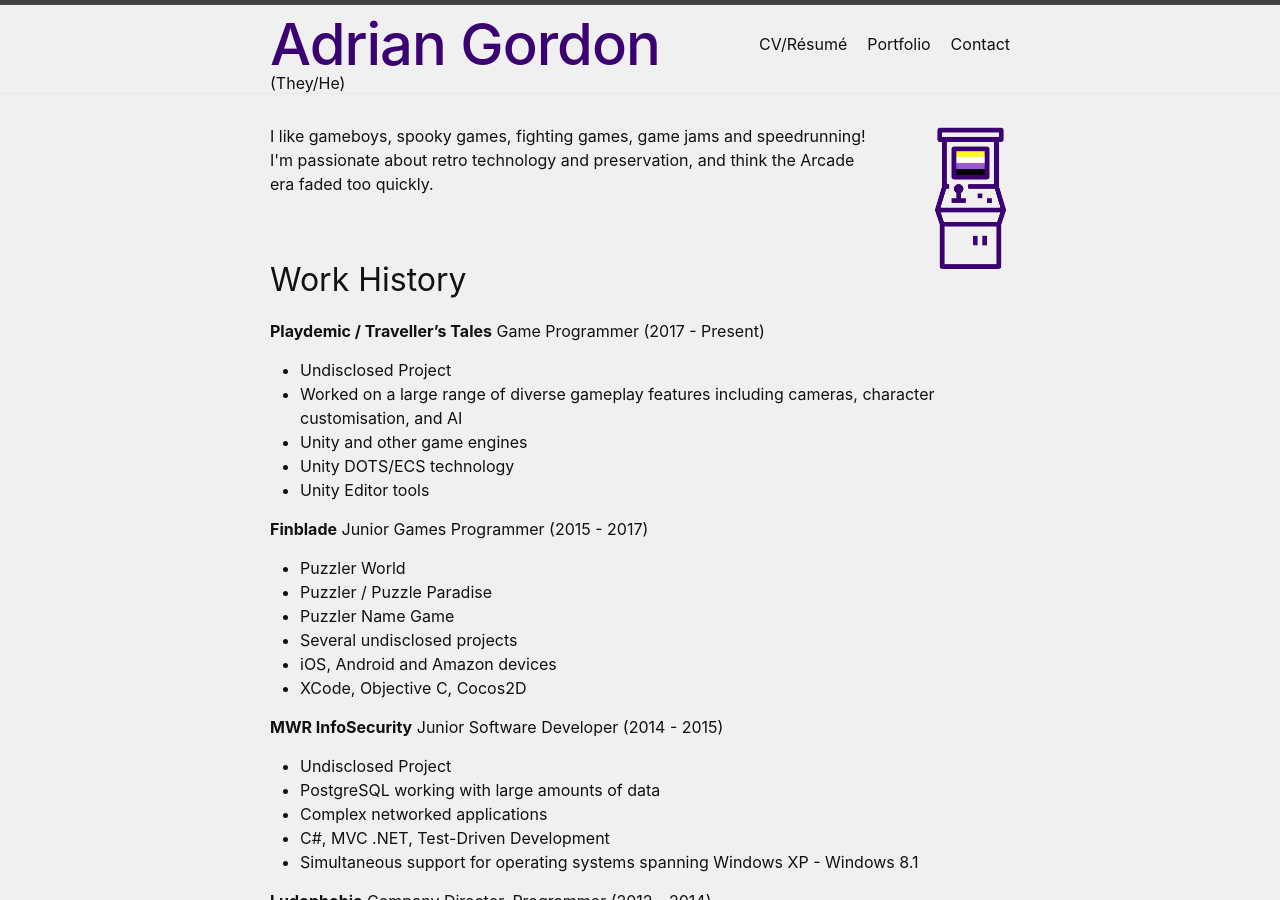
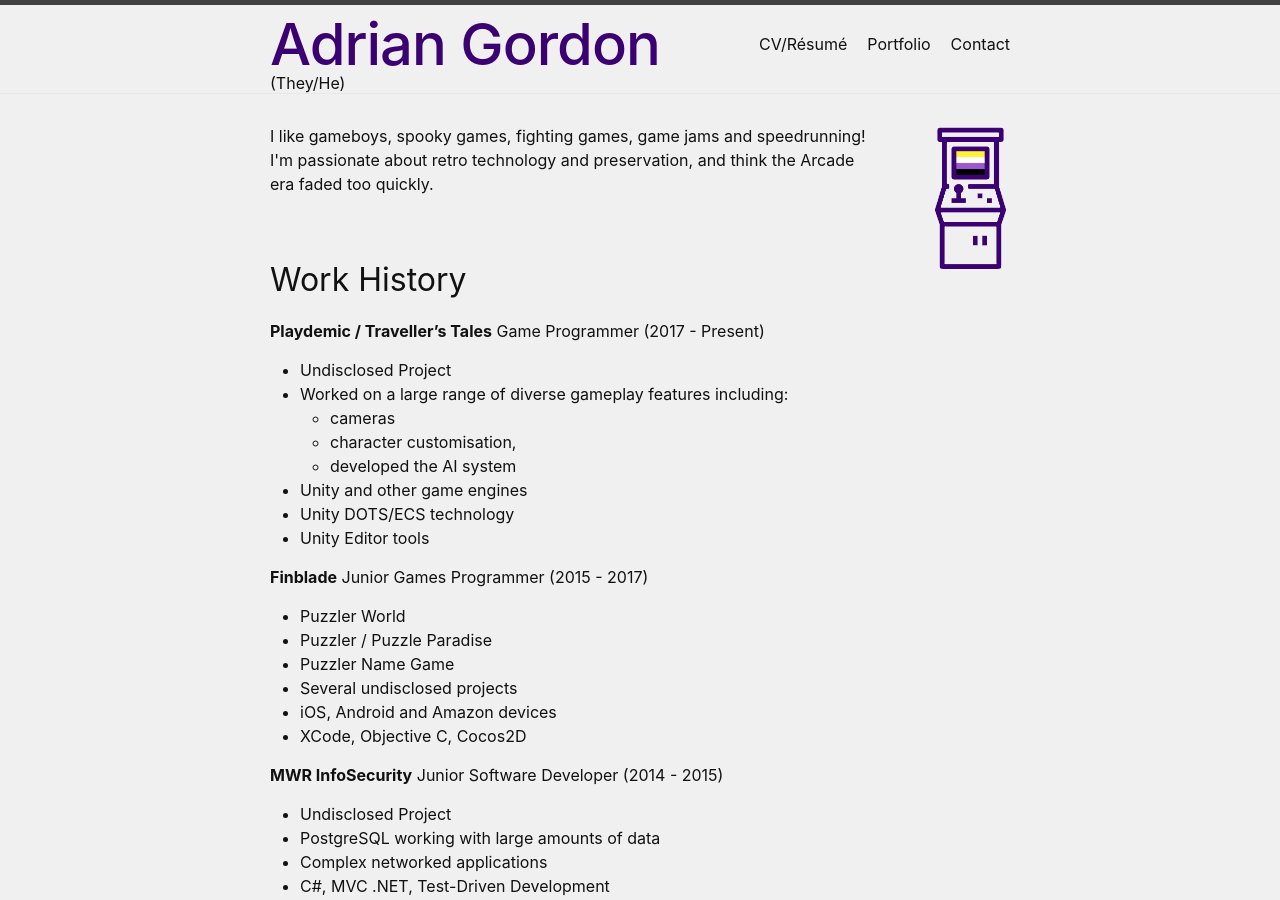
Before and after one commit to TheADrain/Portfolio, a Jekyll site: the page built from docs/index.markdown, in a window 1280 px wide and 900 px high. Built offline with Jekyll 4.4.1, drawn with Linux system fonts in a browser that asks for light colours.

Commit message:
Update index.markdown

```diff
--- a/docs/index.markdown
+++ b/docs/index.markdown
@@ -16,7 +16,10 @@ order: 1
 
 **Playdemic / Traveller's Tales** Game Programmer (2017 - Present)
 - Undisclosed Project
-- Worked on a large range of diverse gameplay features including cameras, character customisation, and AI
+- Worked on a large range of diverse gameplay features including:
+    - cameras
+    - character customisation,
+    - developed the AI system
 - Unity and other game engines
 - Unity DOTS/ECS technology
 - Unity Editor tools
```
